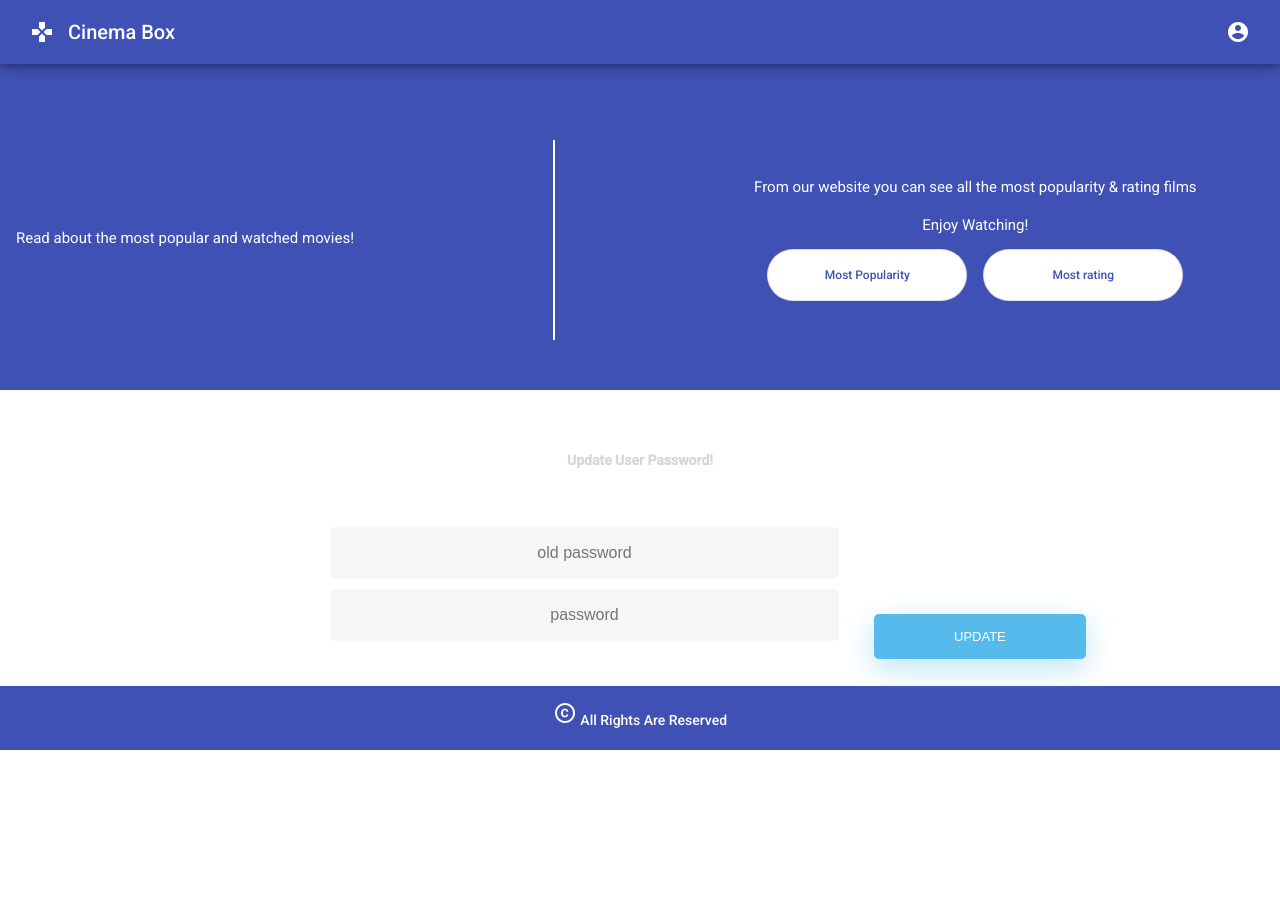
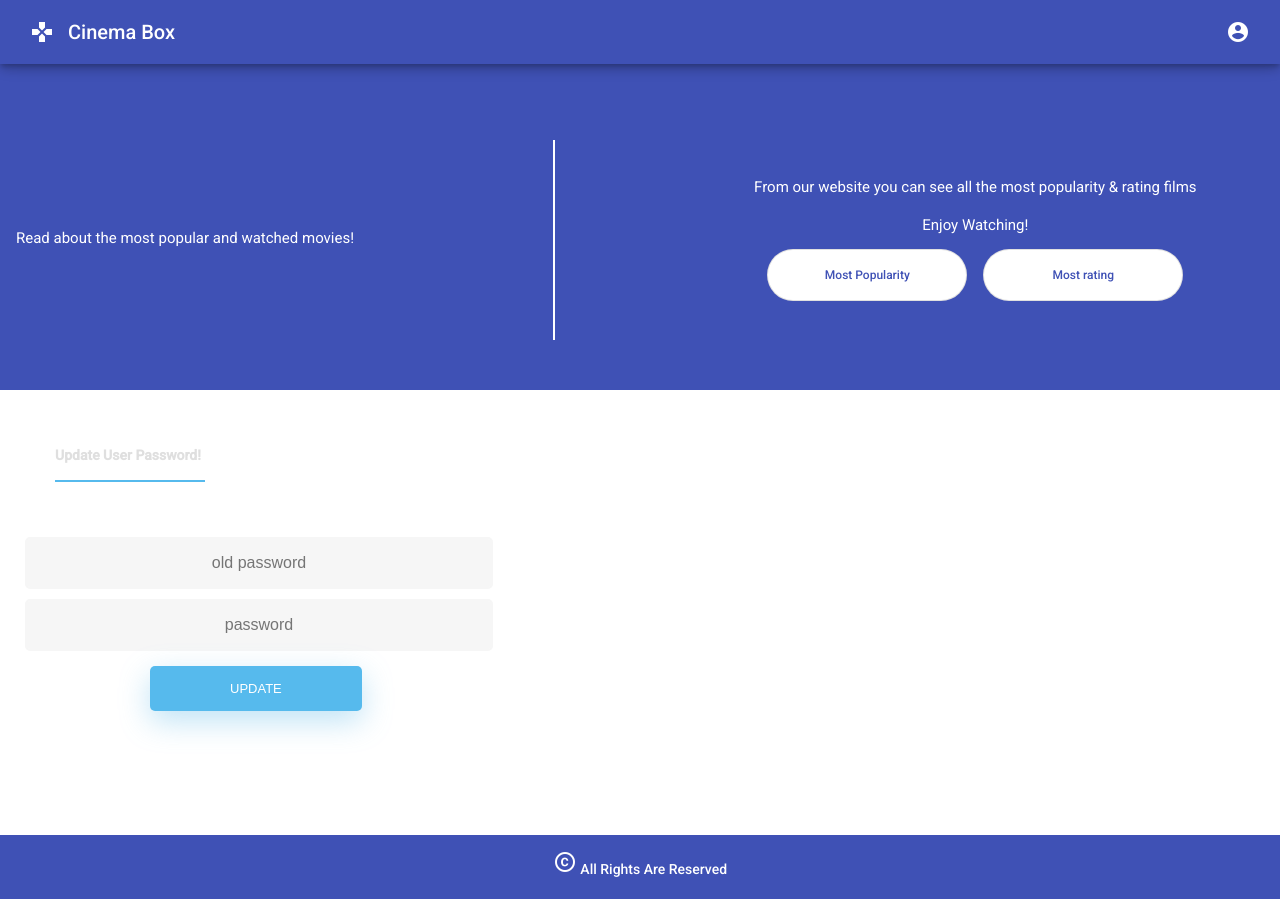
Before and after one commit to MaNarOdEh/Spring-postgres-db, an Angular app in the folder Angular -Front-End/movie-website/: page /user/updateInfo in a window 1280 px wide. Before the commit the page ends 800 px from the top, so only its background shows below. Built offline with nearby package versions, Linux system fonts and the light colour scheme.

Commit message:
create update person info service

```diff
--- a/Angular -Front-End/movie-website/src/app/update-info/update-info.component.css
+++ b/Angular -Front-End/movie-website/src/app/update-info/update-info.component.css
@@ -1,10 +1,41 @@
 .wrapper {
-  display: flex;
-  align-items: center;
-  flex-direction: column;
-  justify-content: center;
-  margin-top: 30px;
+  width: 800px;
+  height: 350px;
+}
 
+.header_title {
+  color: #dfdfdf;
+  size: 25px;
+  font-weight: bold;
+  padding-bottom: 15px;
+  margin: 55px;
+  width: 150px;
+  border-bottom-width: 2px;
+  border-bottom-color: #56baed;
+  border-bottom-style: solid;
+}
+
+input[type=password] {
+  width: 400px;
+  display: block;
+  background-color: #f6f6f6;
+  border: none;
+  color: #0d0d0d;
+  padding: 15px 32px;
+  text-align: center;
+  text-decoration: none;
+  display: inline-block;
+  font-size: 16px;
+  border: 2px solid #f6f6f6;
+  -webkit-transition: all 0.5s ease-in-out;
+  -moz-transition: all 0.5s ease-in-out;
+  -ms-transition: all 0.5s ease-in-out;
+  -o-transition: all 0.5s ease-in-out;
+  transition: all 0.5s ease-in-out;
+  -webkit-border-radius: 5px 5px 5px 5px;
+  border-radius: 5px 5px 5px 5px;
+  margin-bottom: 10px;
+  margin-left: 25px;
 }
 
 input[type=button] {
@@ -21,92 +52,19 @@ input[type=button] {
   box-shadow: 0 10px 30px 0 rgba(95, 186, 233, 0.4);
   -webkit-border-radius: 5px 5px 5px 5px;
   border-radius: 5px 5px 5px 5px;
-  margin-bottom: 30px;
-  margin-top: 30px;
-  position: absolute;
-  margin-right: 5px;
+  margin-bottom: 10px;
+  margin-top: 5px;
   -webkit-transition: all 0.3s ease-in-out;
   -moz-transition: all 0.3s ease-in-out;
   -ms-transition: all 0.3s ease-in-out;
   -o-transition: all 0.3s ease-in-out;
   transition: all 0.3s ease-in-out;
+  margin-left: 150px;
 }
 
-input[type=button]:hover,
-input[type=submit]:hover,
-input[type=reset]:hover {
-  background-color: #39ace7;
+.error {
+  width: 200px;
+  margin-left: 150px;
+  text-align: center;
+  display: block;
 }
-
-
-input[type=text] {
-  background-color: #f6f6f6;
-  border: none;
-  color: #0d0d0d;
-  padding: 15px 32px;
-  text-align: center;
-  text-decoration: none;
-  display: inline-block;
-  font-size: 16px;
-  margin-top: 5px;
-  margin-bottom: 5px;
-  width: 70%;
-  border: 2px solid #f6f6f6;
-  -webkit-transition: all 0.5s ease-in-out;
-  -moz-transition: all 0.5s ease-in-out;
-  -ms-transition: all 0.5s ease-in-out;
-  -o-transition: all 0.5s ease-in-out;
-  transition: all 0.5s ease-in-out;
-  -webkit-border-radius: 5px 5px 5px 5px;
-  border-radius: 5px 5px 5px 5px;
-}
-
-.header_title {
-  color: #56baed;
-  size: 25px;
-  font-weight: bold;
-  padding-top: 30px;
-  padding-bottom: 40px;
-  text-align: center;
-  width: 100%;
-  color: #d5d5dd;
-
-}
-
-
-input[type=passsword]:focus {
-  background-color: #fff;
-  border-bottom: 2px solid #5fbae9;
-}
-
-input[type=text]:placeholder {
-  color: #cccccc;
-}
-
-input[type=button]:hover,
-input[type=submit]:hover {
-  background-color: #39ace7;
-}
-
-
-input[type=password] {
-  background-color: #f6f6f6;
-  border: none;
-  color: #0d0d0d;
-  padding: 15px 32px;
-  text-align: center;
-  text-decoration: none;
-  display: inline-block;
-  font-size: 16px;
-  margin: 5px;
-  width: 70%;
-  border: 2px solid #f6f6f6;
-  -webkit-transition: all 0.5s ease-in-out;
-  -moz-transition: all 0.5s ease-in-out;
-  -ms-transition: all 0.5s ease-in-out;
-  -o-transition: all 0.5s ease-in-out;
-  transition: all 0.5s ease-in-out;
-  -webkit-border-radius: 5px 5px 5px 5px;
-  border-radius: 5px 5px 5px 5px;
-  margin-right: 35px;
-}
--- a/Angular -Front-End/movie-website/src/app/update-info/update-info.component.html
+++ b/Angular -Front-End/movie-website/src/app/update-info/update-info.component.html
@@ -1,11 +1,11 @@
 <div class="wrapper">
-
   <p class="header_title">Update User Password!</p>
   <form>
     <input type="password" [(ngModel)]="oldPassword" id="old_password" class="fadeIn second" name="login"
       placeholder="old password">
     <input type="password" [(ngModel)]="password" id="password" class="fadeIn third" name="login"
       placeholder="password">
+    <span class="error">{{error}}</span>
     <input type="button" value="update" (click)="update()">
   </form>
 </div>
--- a/Angular -Front-End/movie-website/src/app/update-info/update-info.component.ts
+++ b/Angular -Front-End/movie-website/src/app/update-info/update-info.component.ts
@@ -8,8 +8,16 @@ import { Component, OnInit } from "@angular/core";
 export class UpdateInfoComponent implements OnInit {
   oldPassword: string;
   password: string;
+  error: string;
   constructor() {}
 
   ngOnInit(): void {}
-  update() {}
+  update() {
+    console.log(this.oldPassword);
+    console.log(this.password);
+    if (this.oldPassword == undefined || this.password == undefined) {
+      this.error = "All field is requierd";
+    } else {
+    }
+  }
 }
```
Also changed, not shown: Angular -Front-End/movie-website/src/app/update-info/shared/update-password.service.ts (added, +15 -0 lines), 1 other file (tests, documents, lock files or other folders).
